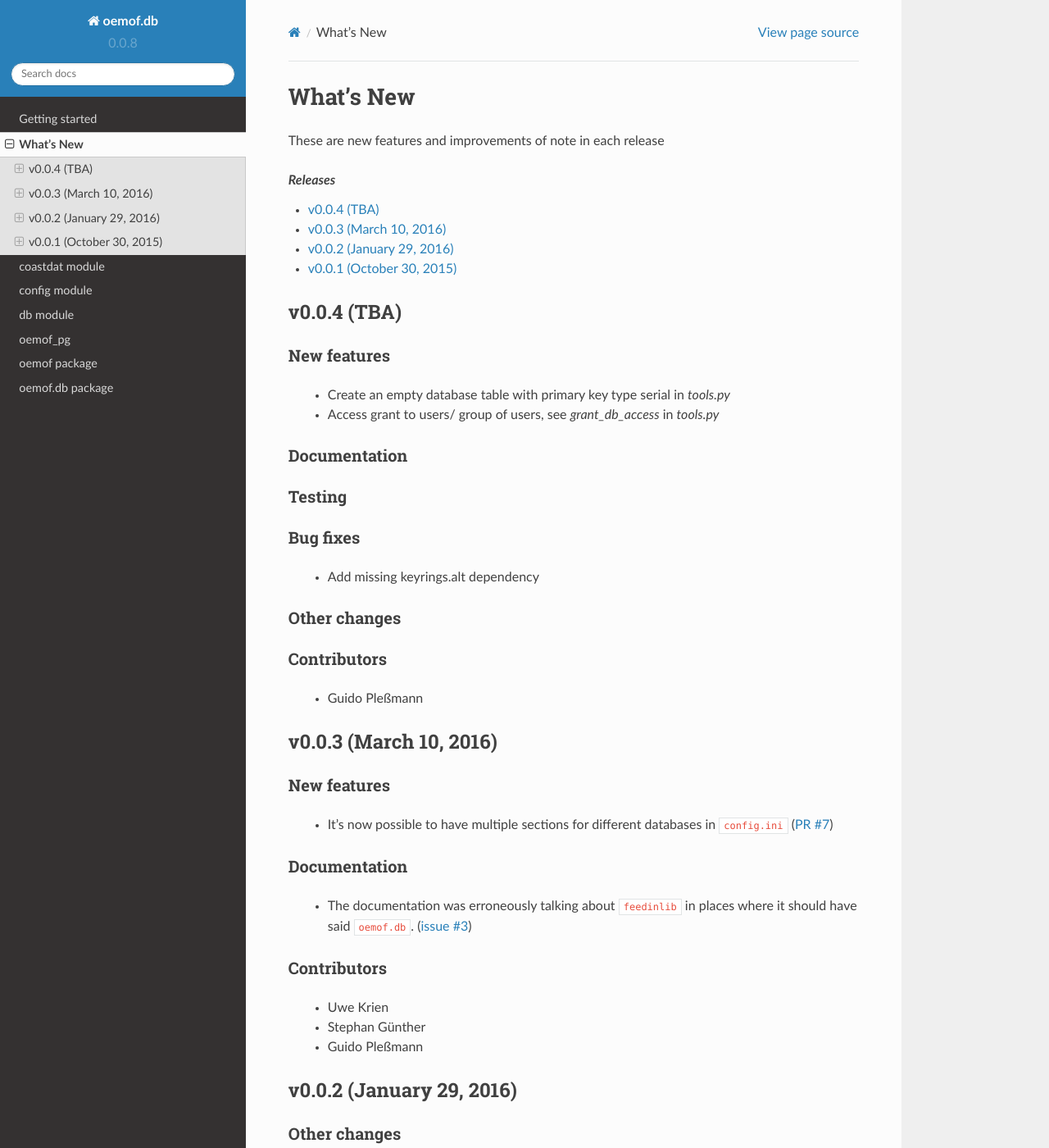
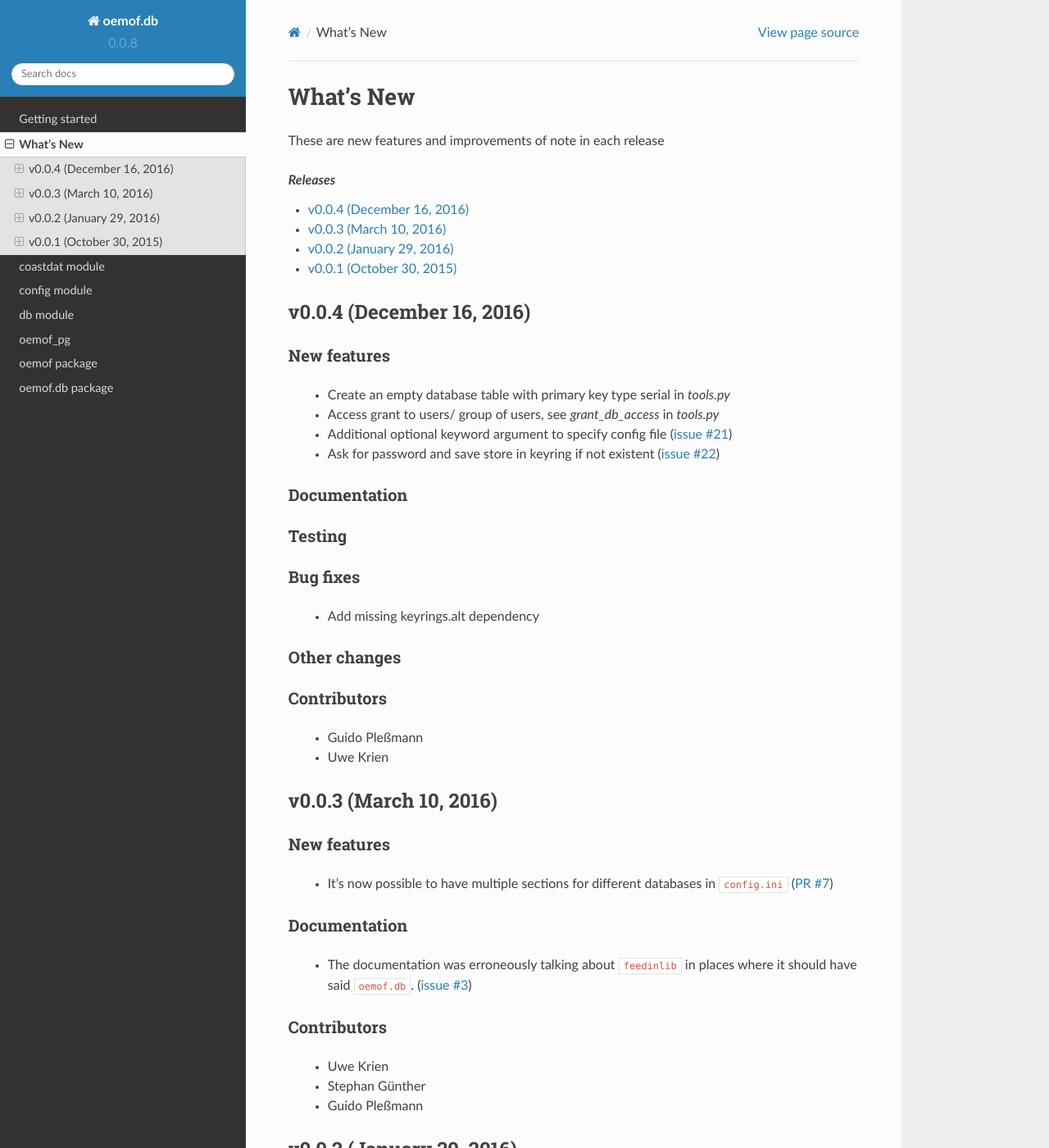
Before and after one commit to oemof/oemof-db, a Sphinx documentation site: the page built from doc/whats_new.rst, in a window 1280 px wide and 1400 px high. Shown: the whole window at 82% size. Built offline with Sphinx 7.4.7 and the Read the Docs theme 2.0.0, drawn with Linux system fonts in a browser that asks for light colours; formulas are drawn with MathJax 3; pages that are not in the unit, such as notebooks, are missing from menus.

Commit message:
Update whatsnew

```diff
--- a/doc/whatsnew/v0004.txt
+++ b/doc/whatsnew/v0004.txt
@@ -1,11 +1,13 @@
-v0.0.4 (TBA)
-+++++++++++++++++++++++++
+v0.0.4 (December 16, 2016)
+++++++++++++++++++++++++++
 
 New features
 ############
 
  * Create an empty database table with primary key type serial in `tools.py`
  * Access grant to users/ group of users, see `grant_db_access` in `tools.py`
+ * Additional optional keyword argument to specify config file (`issue #21 <https://github.com/oemof/oemof.db/issues/21>`_)
+ * Ask for password and save store in keyring if not existent (`issue #22 <https://github.com/oemof/oemof.db/issues/22>`_)
 
 
 Documentation
@@ -30,3 +32,4 @@ Contributors
 ############
 
  * Guido Pleßmann
+ * Uwe Krien
```
